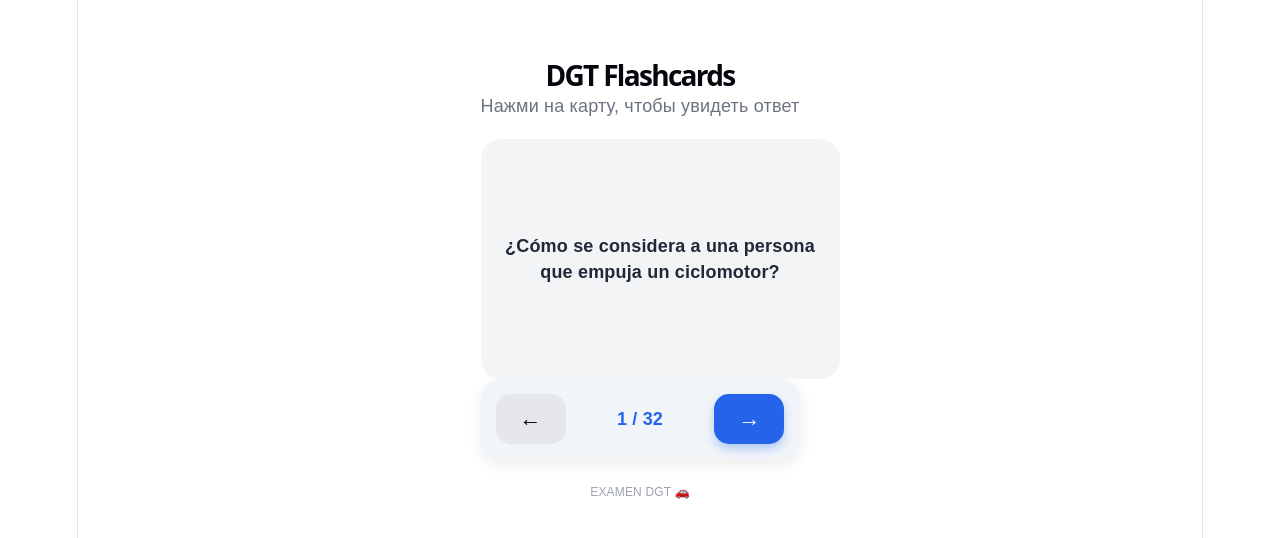
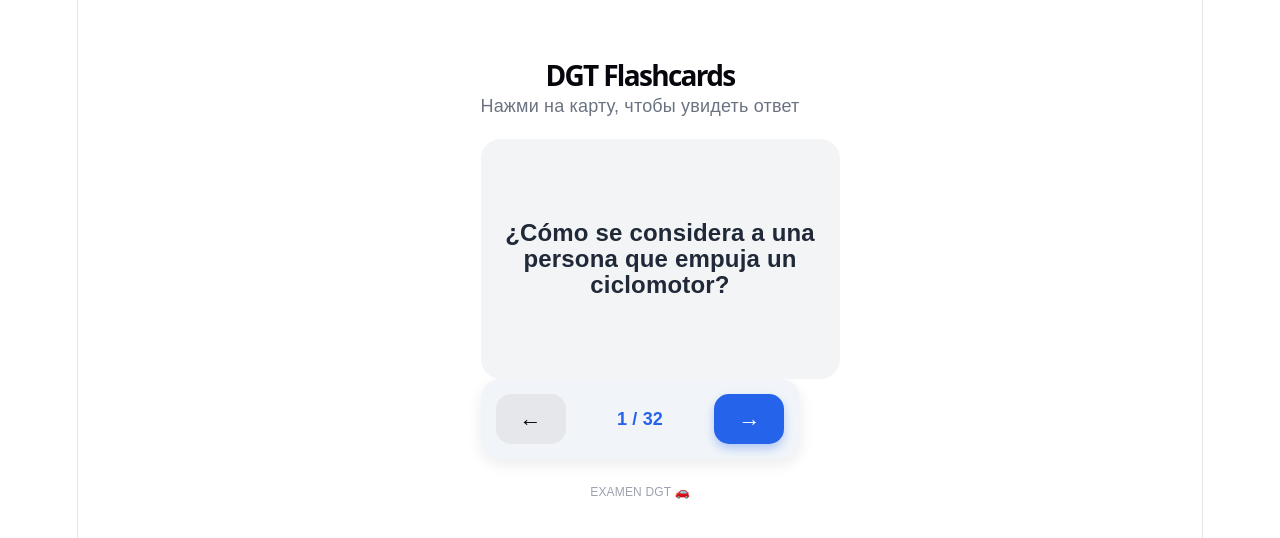
Before and after one commit to tenerifeopen/dgt-flashcards, a React (Vite) app: page / in a window 1280 px wide. Shown: the top 538 px of the page. Built offline with nearby package versions, Linux system fonts and the light colour scheme.

Commit message:
обновил карточки и размер текста

```diff
--- a/src/App.jsx
+++ b/src/App.jsx
@@ -82,6 +82,7 @@ export default function App() {
             justifyContent: "center",
             padding: 20,
             fontWeight: 700,
+            fontSize: 24,
             color: "#1f2937"
           }}>
             {cards[index].question}
```
